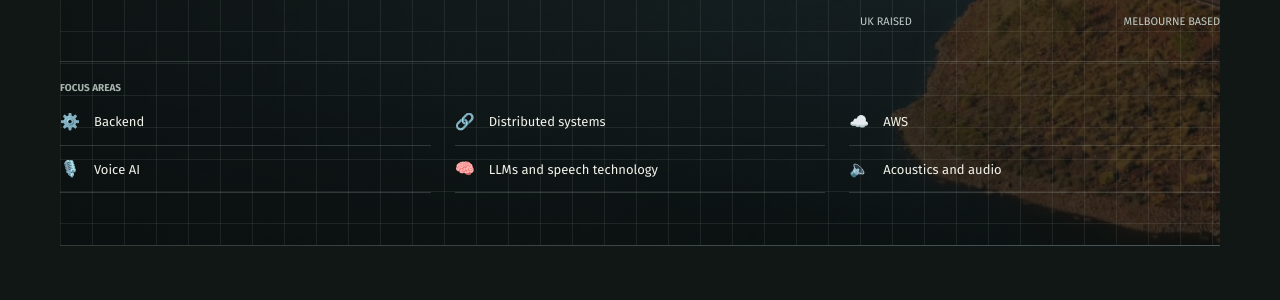
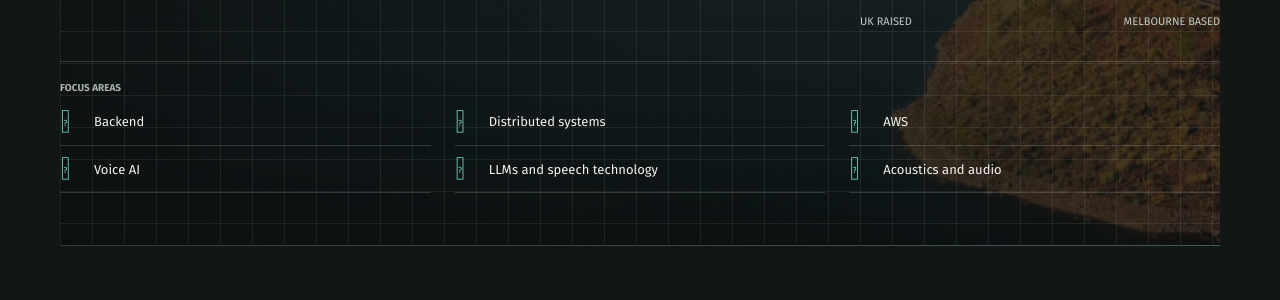
Before and after one commit to jordyjwilliams/jordyjwilliams.github.io, a Jekyll site: the page built from index.html, in a window 1280 px wide. Shown: the part 816-1116 px from the top of the page. Built offline with Jekyll 4.4.1, drawn with Linux system fonts in a browser that asks for light colours.

Commit message:
feat: update icons

```diff
--- a/_data/profile.yml
+++ b/_data/profile.yml
@@ -4,14 +4,14 @@ availability: Seeking a new role
 intro: I'm a Senior Software Engineer and acoustical engineer, building backend and distributed systems for voice AI, speech technology, and digital hearing health.
 specialties:
   - label: Backend
-    icon: "⚙️"
+    icon: "&#xf233;"
   - label: Distributed systems
-    icon: "🔗"
+    icon: "&#xf0e8;"
   - label: AWS
-    icon: "☁️"
+    icon: "&#xf0c2;"
   - label: Voice AI
-    icon: "🎙️"
+    icon: "&#xf130;"
   - label: LLMs and speech technology
-    icon: "🧠"
+    icon: "&#xf086;"
   - label: Acoustics and audio
-    icon: "🔈"
+    icon: "&#xf028;"
```
